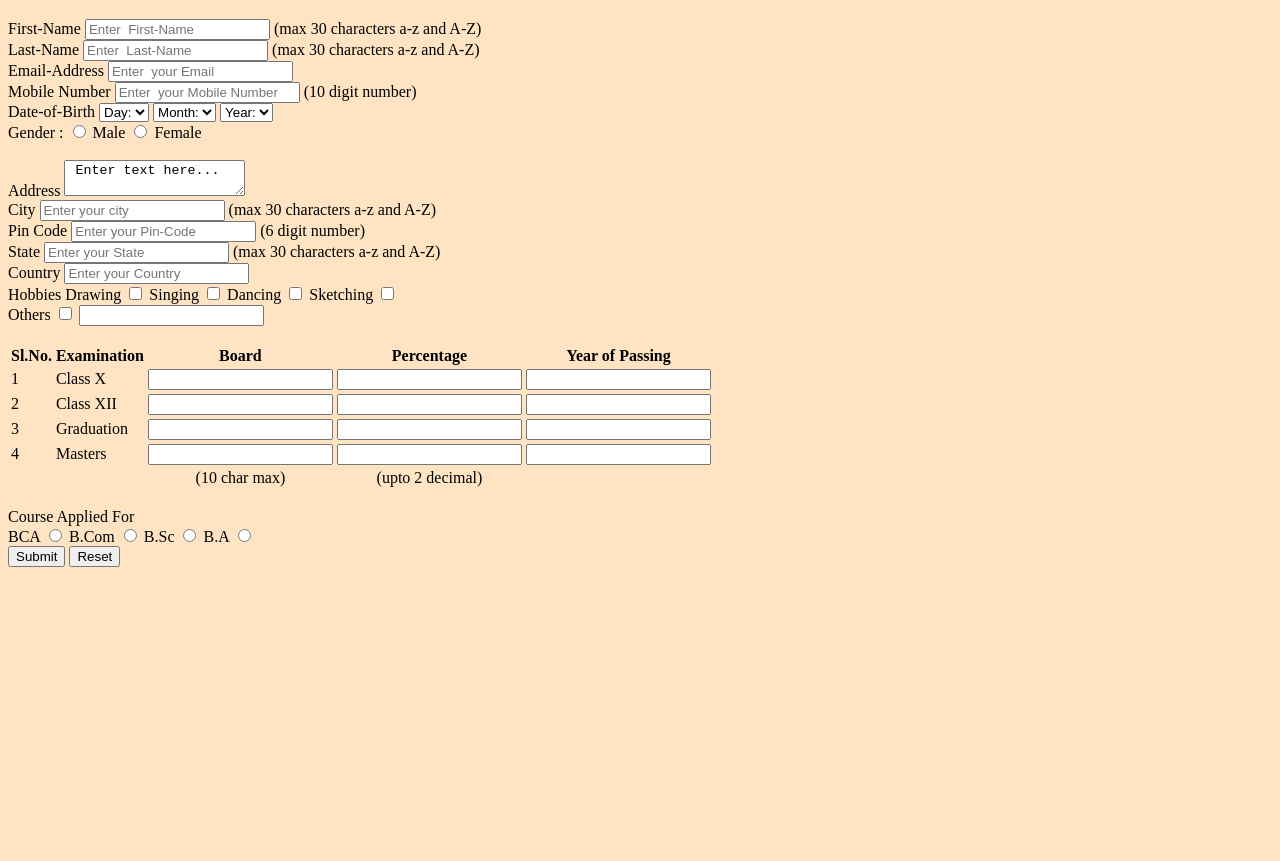
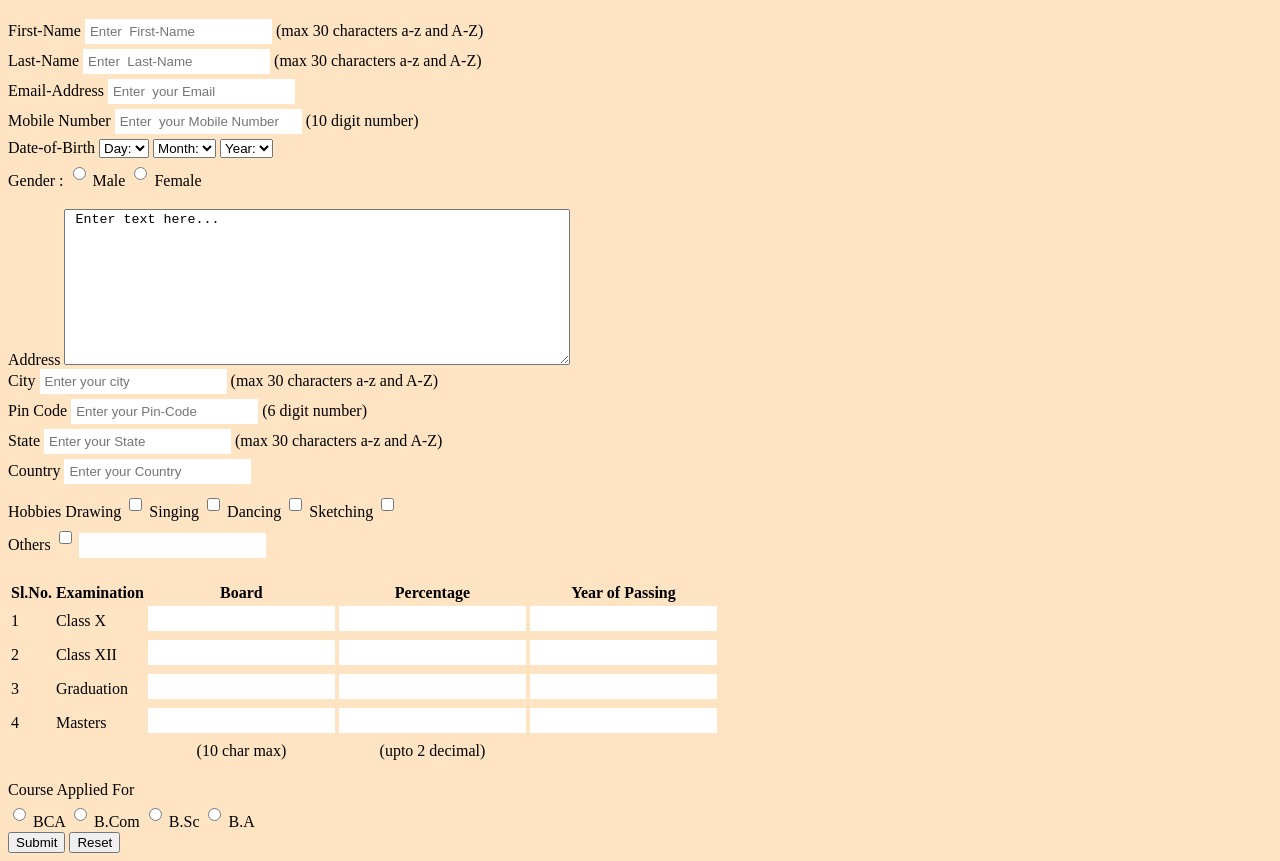
Before and after one commit to quratulainaltaf/regiteration-student, a plain HTML site: page index.html in a window 1280 px wide. Shown: the part 61-922 px from the top of the page. Before the commit the page ends 800 px from the top, so only its background shows below. Drawn offline with Linux system fonts and the light colour scheme.

Commit message:
Update index.html

```diff
--- a/index.html
+++ b/index.html
@@ -14,6 +14,19 @@
             color: bisque;
             background-color: black;
             text-align: center;
+        }
+        input{
+            border-radius: 0;
+            border: 0;
+            height: 25px;
+            padding: 0px 5px;
+            margin-bottom: 5px;
+        }
+        textarea{
+
+            width: 500px;
+            height: 150px;
+
         }
 
         </style>
@@ -139,12 +152,12 @@
            <label>
                Gender :
                </label>
-               <input type="radio" name="male"/> Male
-               <input type="radio" name="female"/> Female <br>
+               <input type="radio" name="gender"/> Male
+               <input type="radio" name="gender"/> Female <br>
 
                <br>
                <label for="address">Address</label>
-               <textarea  name="comment"> Enter text here...</textarea>
+               <textarea  name="address"> Enter text here...</textarea>
 
                <br>
                <label for="city">City</label>
@@ -234,14 +247,14 @@
 
                 <label for="course-applied-for">Course Applied For</label>
                 <br>
+                <input type="radio" name="Course" value="BCA">
                BCA
-               <input type="radio" name="Course_BCA" value="BCA">
+               <input type="radio" name="Course" value="B.Com">
                B.Com
-               <input type="radio" name="Course_BCom" value="B.Com">
+               <input type="radio" name="Course" value="B.Sc">
                B.Sc
-               <input type="radio" name="Course_BSc" value="B.Sc">
+               <input type="radio" name="Course" value="B.A">
                B.A
-               <input type="radio" name="Course_BA" value="B.A">
 
 
                    <br>
```
